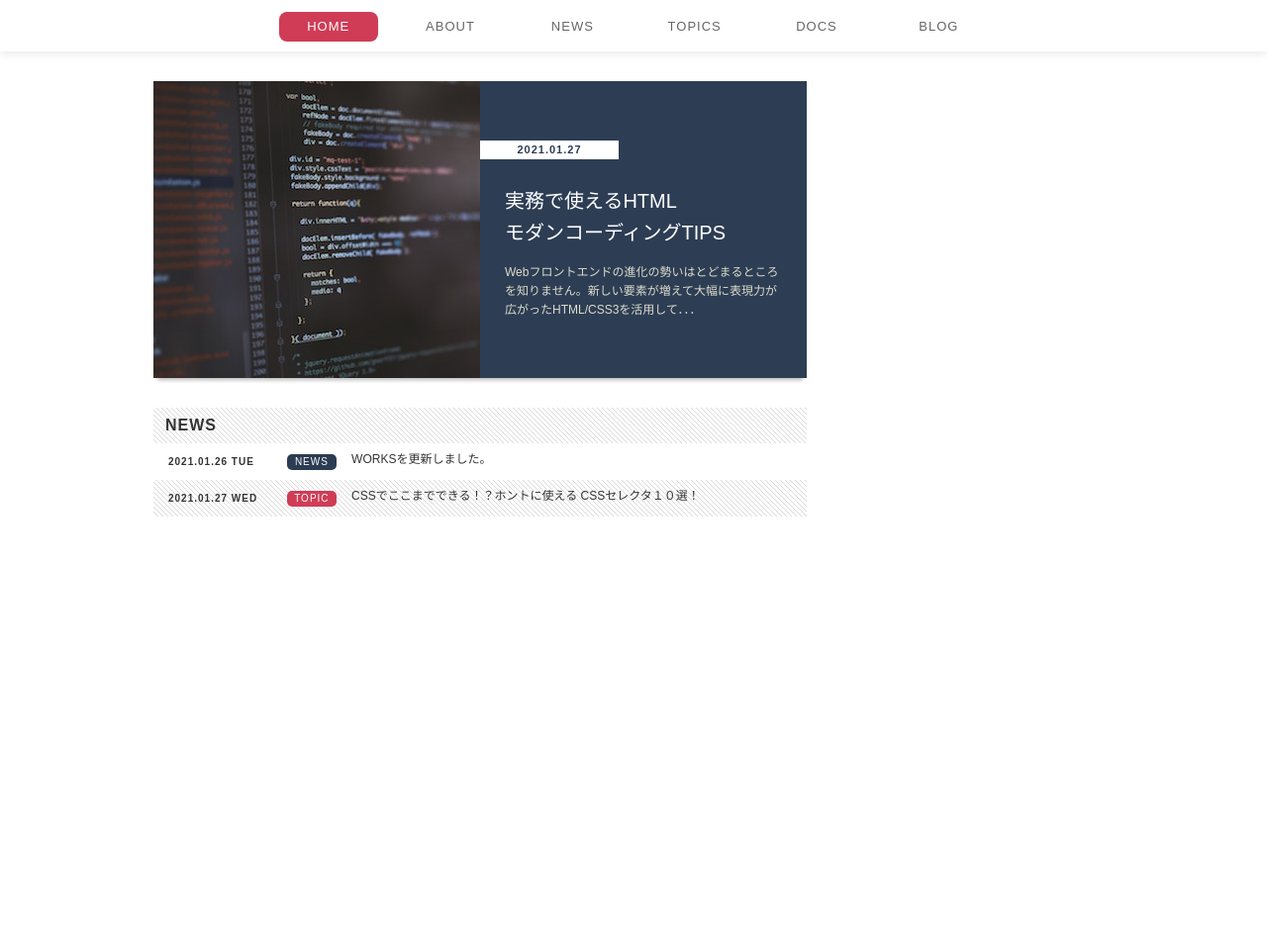
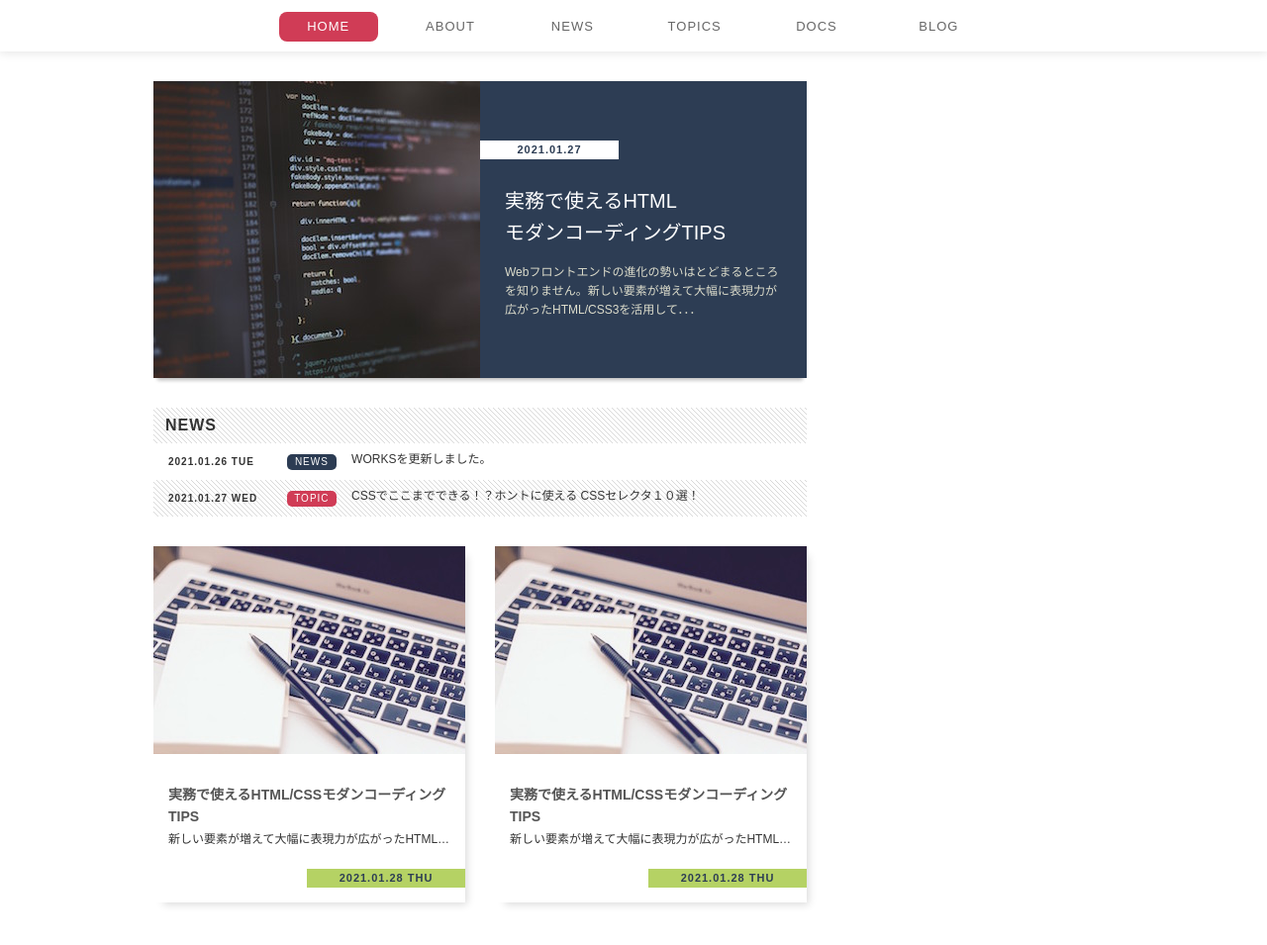
Before and after one commit to rereal7/mcoding, a plain HTML site: page standard-layout/index.html in a window 1280 px wide. Shown: the part 87-1042 px from the top of the page at 99% size. Before the commit the page ends 825 px from the top, so only its background shows below. Drawn offline with Linux system fonts and the light colour scheme.

Commit message:
add article section

```diff
--- a/standard-layout/css/style.css
+++ b/standard-layout/css/style.css
@@ -140,7 +140,7 @@ main
   font-size: 1.6rem;
 }
 .scroll-list {
-  min-height: 220px;
+  max-height: 220px;
   overflow: auto;
   margin-bottom: 30px;
   list-style-type: none;
@@ -188,7 +188,63 @@ main
   white-space: nowrap;
   font-size: 1.2rem;
 }
-
+.article-box {
+  display: block;
+  width: 315px;
+  margin-bottom: 30px;
+}
+.article-box:nth-of-type(odd) {
+  float: left;
+}
+.article-box:nth-of-type(even) {
+  float: right;
+}
+.article-box {
+  position: relative;
+  display: block;
+  width: 315px;
+  height: 360px;
+  margin-bottom: 30px;
+  padding: 210px 15px 0;
+  box-shadow: 6px 6px 8px -4px rgba(0, 0, 0, 0.15);
+  transition: opacity 0.15s;
+}
+.article-box:hover {
+  opacity: 0.8;
+}
+.article-box .title {
+  margin-top: 30px;
+  color: #555;
+  font-size: 1.4rem;
+  line-height: 1.6;
+}
+.article-box .desc {
+  margin-top: 5px;
+  color: #333;
+  overflow: hidden;
+  text-overflow: ellipsis;
+  white-space: nowrap;
+}
+.article-box .date {
+  position: absolute;
+  right: 0;
+  bottom: 15px;
+  display: block;
+  width: 160px;
+  padding: 4px;
+  background-color: #b5d264;
+  color: #2d3d54;
+  text-align: center;
+  letter-spacing: 1px;
+  font-weight: bold;
+  font-size: 1.1rem;
+}
+.article-box .image {
+  position: absolute;
+  top: 0;
+  left: 0;
+  width: 100%;
+}
 /*
 sidemanu
 */
--- a/standard-layout/index.html
+++ b/standard-layout/index.html
@@ -57,6 +57,21 @@
 
       </section>
       <section class="articles">
+        <h2 class="hidden">ARTICLES</h2>
+        <div class="clearfix">
+          <a href="#" class="article-box">
+            <h3 class="title">実務で使えるHTML/CSSモダンコーディングTIPS</h3>
+            <p class="desc">新しい要素が増えて大幅に表現力が広がったHTML5/CSS3を活用しモダンなコーディングにチャレンジしましょう！</p>
+            <time class="date" datetime="2015-01-01">2021.01.28 THU</time>
+            <img class="image" src="./images/article.jpg" alt="コーディング画面">
+          </a>
+          <a href="#" class="article-box">
+            <h3 class="title">実務で使えるHTML/CSSモダンコーディングTIPS</h3>
+            <p class="desc">新しい要素が増えて大幅に表現力が広がったHTML5/CSS3を活用し、モダンなコーディングにチャレンジしましょう！</p>
+            <time class="date" datetime="2015-01-01">2021.01.28 THU</time>
+            <img class="image" src="./images/article.jpg" alt="コーディング画面">
+          </a>
+        </div>
       </section>
     </main>
     <div class="sidemenu">
```
